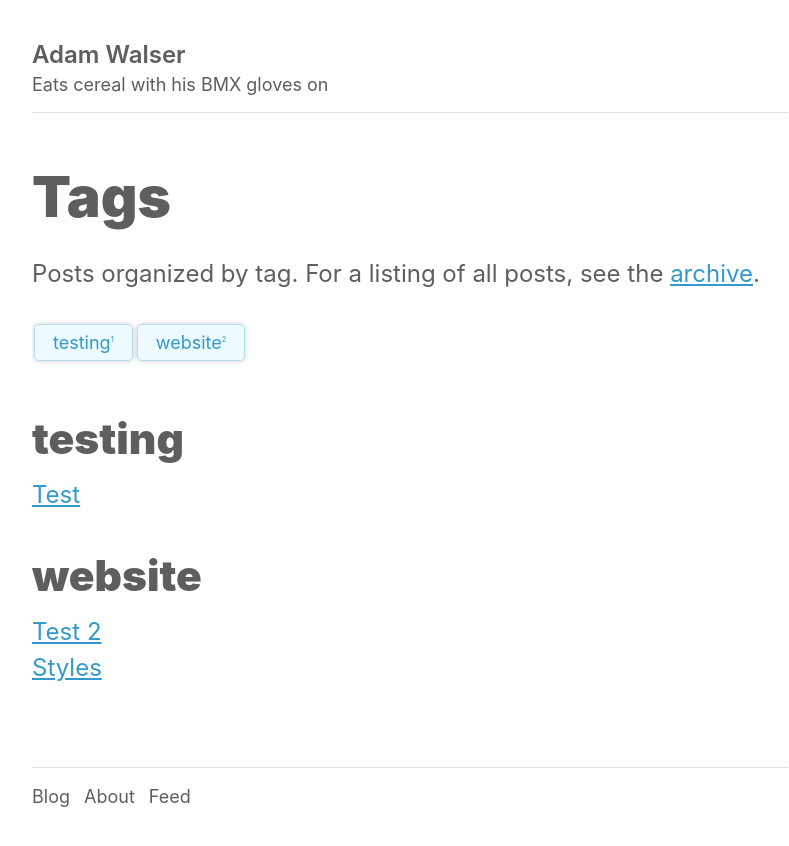
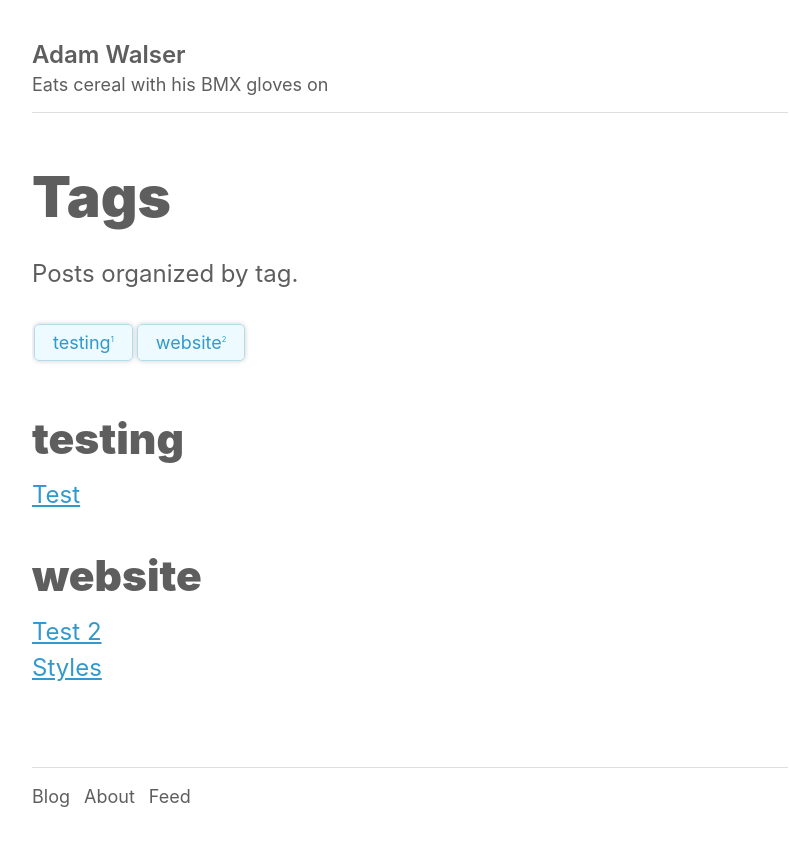
Before and after one commit to ajpwalser/ajpwalser.github.io, a Jekyll site: the page built from tags.html, in a window 1280 px wide. Shown: the top 846 px of the page, without its empty margins (230-1019 px from the left). Built offline with Jekyll 4.4.1, drawn with Linux system fonts in a browser that asks for light colours; some web fonts are replaced.

Commit message:
Update tags.html

```diff
--- a/tags.html
+++ b/tags.html
@@ -5,7 +5,7 @@ description: Tag directory
 ---
 
 <h2>Tags</h2>
-<p class="first">Posts organized by tag. For a listing of all posts, see the <a href="https://ajpwalser.github.io/archive/">archive</a>.</p>
+<p class="first">Posts organized by tag.</p>
 {% capture site_tags %}{% for tag in site.tags %}{{ tag | first }}{% unless forloop.last %},{% endunless %}{% endfor %}{% endcapture %}
 <!-- site_tags: {{ site_tags }} -->
 {% assign tag_words = site_tags | split:',' | sort %}
```
